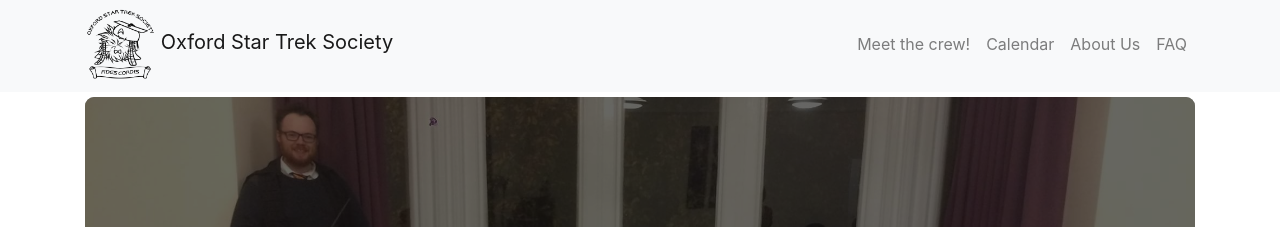
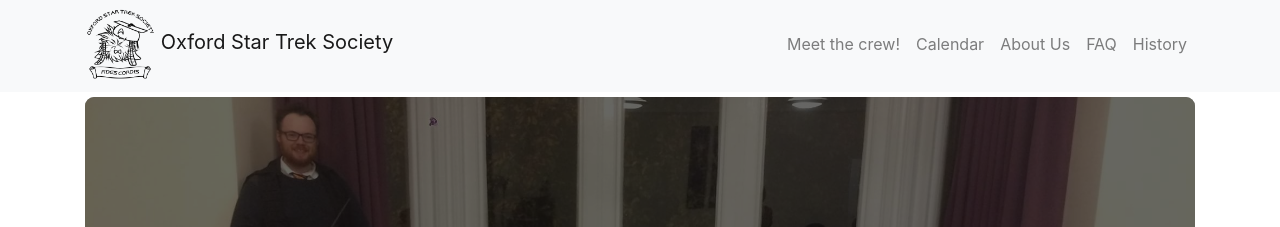
Before and after one commit to oxfordstartreksociety/oxfordstartreksociety.github.io, a Jekyll site: the page built from index.html, in a window 1280 px wide. Shown: the top 227 px of the page. Built offline with Jekyll 4.4.1, drawn with Linux system fonts in a browser that asks for light colours.

Commit message:
add history page

```diff
--- a/_layouts/default.html
+++ b/_layouts/default.html
@@ -38,6 +38,9 @@
 			<li class="nav-item">
 			  <a class="nav-link" href="faq.html">FAQ</a>
 			</li>
+			<li class="nav-item">
+			  <a class="nav-link" href="history.html">History</a>
+			</li>
 		  </ul>
 		</div>
 	  </div>
```
